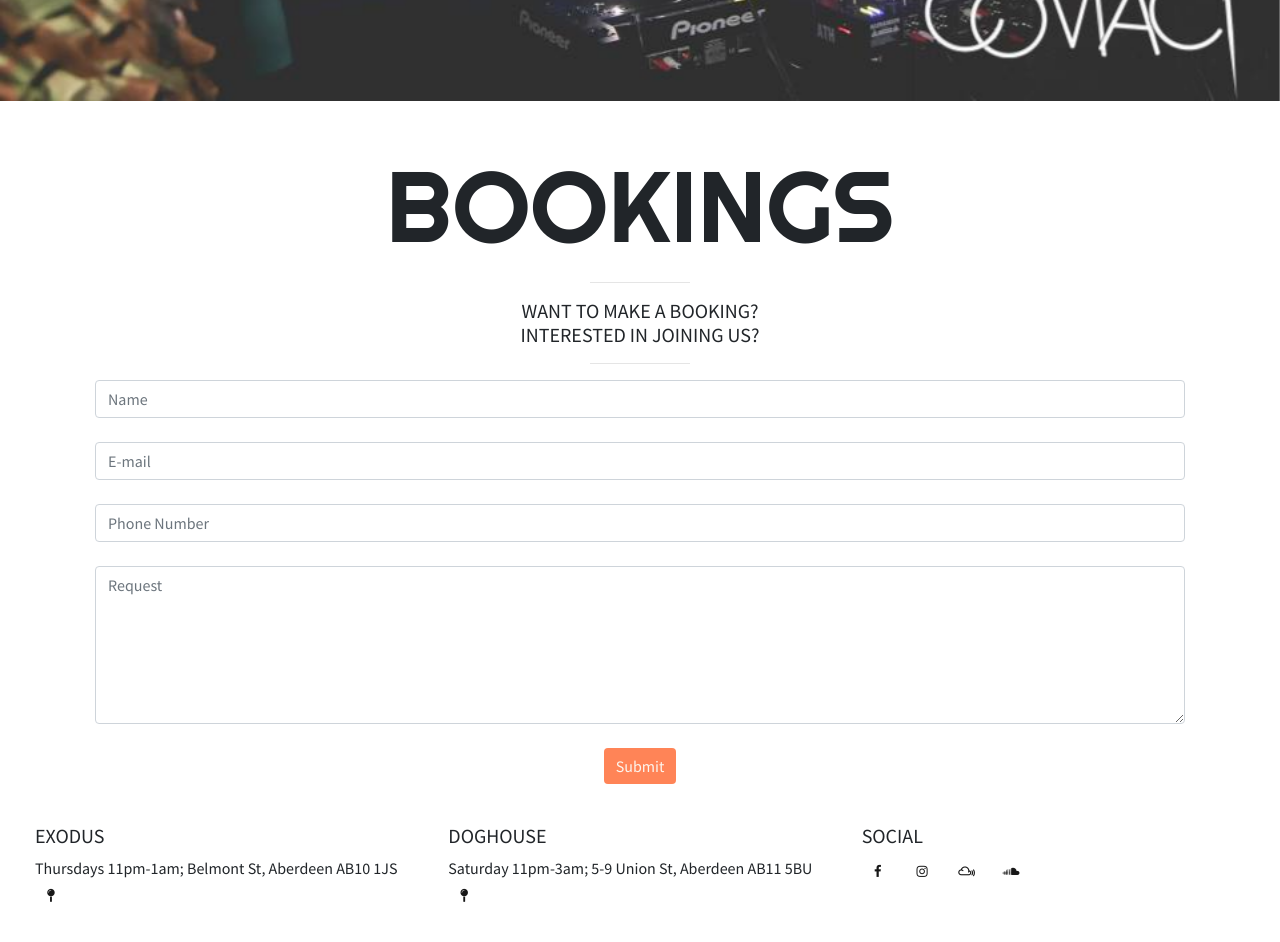
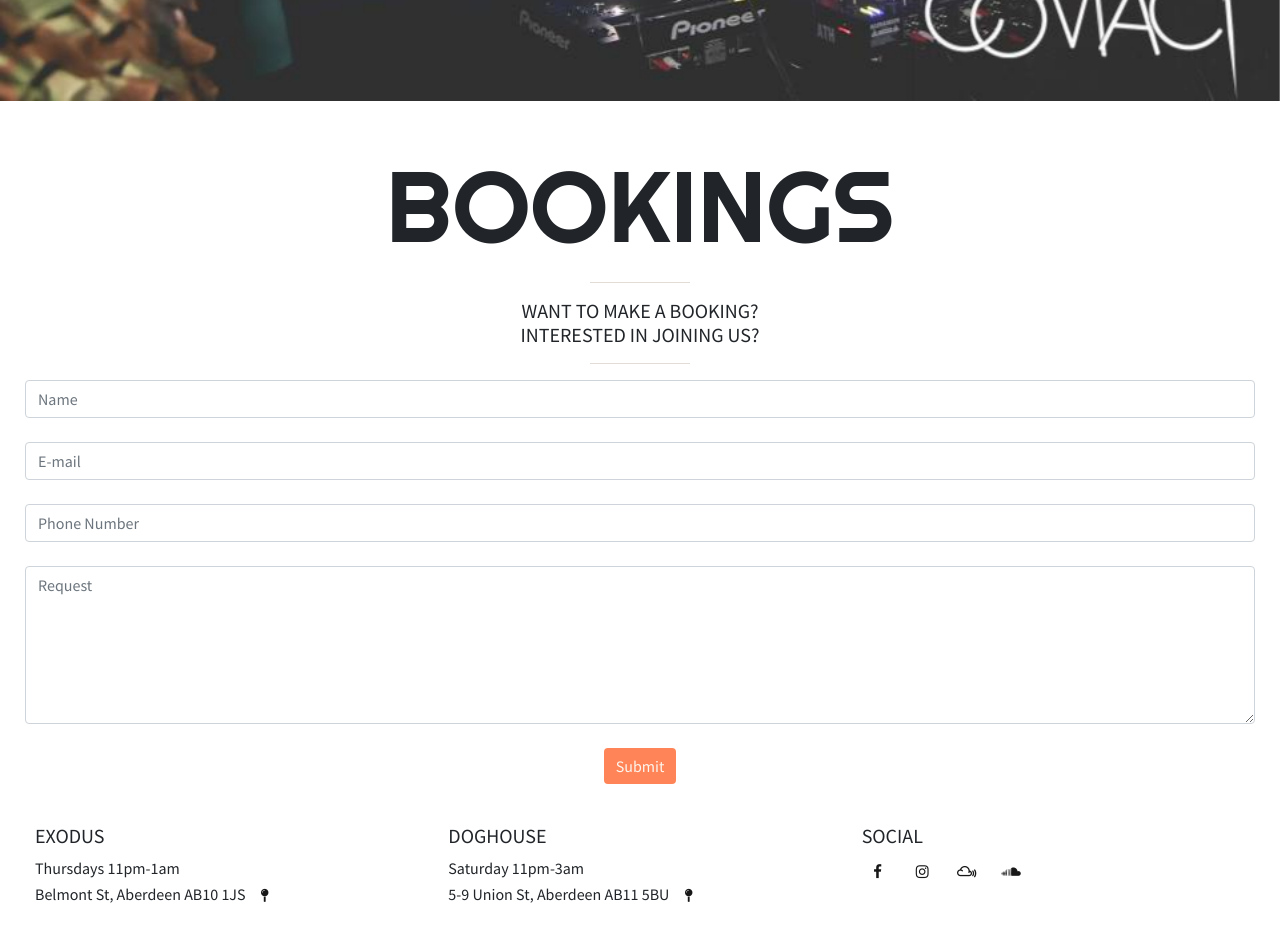
Before and after one commit to JSudron/Contact-Aberdeen, a plain HTML site: page index.html in a window 1280 px wide. Shown: the part 1800-2742 px from the top of the page. Drawn offline with nearby package versions, Linux system fonts and the light colour scheme.

Commit message:
fixed fluid containers

```diff
--- a/assets/css/style.css
+++ b/assets/css/style.css
@@ -5,7 +5,7 @@
 /*-----------------------SPECIAL MARGINS/HEADINGS/TEXT */
 .block-divider {
     width: 100px;
-    color: #FCF5EE;
+    background-color: #FCF5EE;
 }
 
 h1 {
@@ -96,12 +96,14 @@ form {
 
 input[class=form-control]:focus{
     border: #FF8457;
-    box-shadow: 0 0 30px #FF8457;
+    box-shadow: 0 0 5px #FF8457;
+
 }
 
 textarea[class=form-control]:focus{
     border: #FF8457;
-    box-shadow: 0 0 30px #FF8457;
+    box-shadow: 0 0 5px #FF8457;
+    outline: #FF8457;
 }
 
 .btn-secondary {
@@ -127,12 +129,17 @@ footer {
     margin: 0;
 }
 
+#footer-info {
+    padding: 20px;
+    text-align: left;
+}
+
 .social-links li a i {
     width: 32px;
     height: 32px;
     padding: 12px 0;
-    border-radius: 50%;
-    font-size: 13px;
+    border-radius: 30%;
+    font-size: 15px;
     line-height: 7px;
     text-align: center;
     color: #171717;
@@ -150,7 +157,7 @@ footer {
     width: 32px;
     height: 32px;
     padding: 12px 0;
-    border-radius: 50%;
+    border-radius: 30%;
     font-size: 13px;
     line-height: 7px;
     text-align: center;
@@ -165,10 +172,7 @@ footer {
     background: #FF8457;
 }
 
-#footer-info {
-    padding: 20px;
-    text-align: left;
-}
+
 
 /*-----------------------MEDIA QUERIES */
 @media (min-width: 992px) {
@@ -185,9 +189,3 @@ footer {
         height: auto;
     }
 }
-
-@media (min-width:321px), (max-width:768px) {
-    .address-links p{
-        font-size: 5px;
-    }
-}
--- a/index.html
+++ b/index.html
@@ -14,10 +14,11 @@
 <body>
 <!-----------------------HEADER----------->
 
+
 <!-----------------------ABOUT----------->
 <!----Code learnt from tutorials with changes made by myself---->
 
-<div class="fluid-container text-center about-container" id="about">
+<div class="container-fluid text-center about-container" id="about">
     <h1>ABOUT</h1>
         <hr class="block-divider">
         <p><strong>Music for the underground...Clubbing for the counter culture!!!</strong></p>
@@ -72,7 +73,7 @@
 <!-----------------------GALLERY----------->
 <!----Carousel code from getbootstrap.com with changes to the features made by myself in html & css---->
 
-<div class="fluid-container text-center gallery-container" id="gallery">
+<div class="container-fluid text-center gallery-container" id="gallery">
     <h1>GALLERY</h1>
         <hr class="block-divider">
     <div class="carousel slider" id="carousel-slider" data-ride="carousel">
@@ -102,7 +103,7 @@
 <!-----------------------BOOKINGS----------->
 <!----Code from tutorials but changes to the features made by myself in html & css---->
 
-<div class="fluid container text-center bookings-container" id="bookings">
+<div class="container-fluid text-center bookings-container" id="bookings">
     <h1>BOOKINGS</h1>
         <hr class="block-divider">
         <h5>Want to make a booking?<br>Interested in joining us?</h5>
@@ -128,7 +129,7 @@
         <div class="col-sm-4">
             <h6>EXODUS</h6>
             <p class="inline-block address-links">
-                Thursdays 11pm-1am;
+                Thursdays 11pm-1am<br>
                 Belmont St, Aberdeen AB10 1JS
                 <a target="_blank" href="#">
                     <i class="fa fa-map-pin" aria-hidden="true"></i>
@@ -139,7 +140,7 @@
         <div class="col-sm-4">
             <h6 cl>DOGHOUSE</h6>
             <p class="inline-block address-links">
-                Saturday 11pm-3am;
+                Saturday 11pm-3am<br>
                 5-9 Union St, Aberdeen AB11 5BU
                 <a target="_blank" href="#">
                     <i class="fa fa-map-pin" aria-hidden="true"></i>
```
